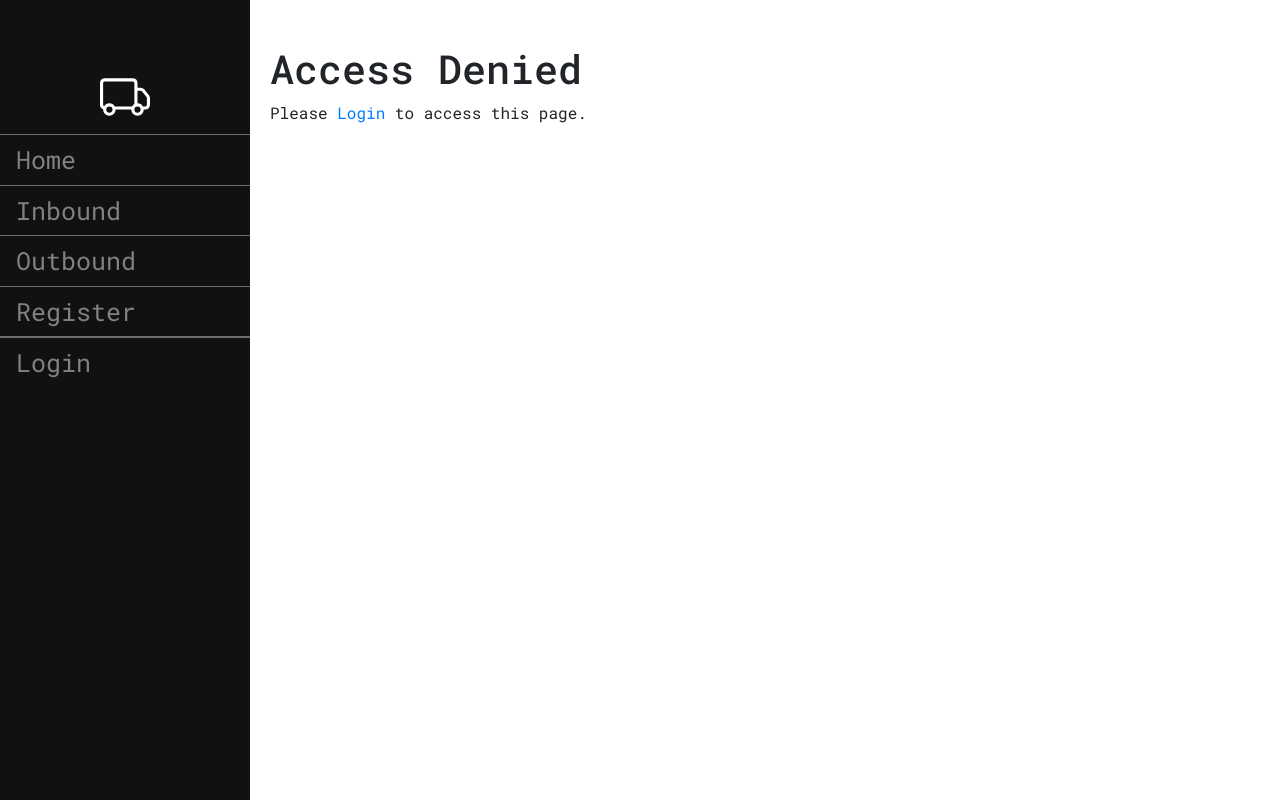
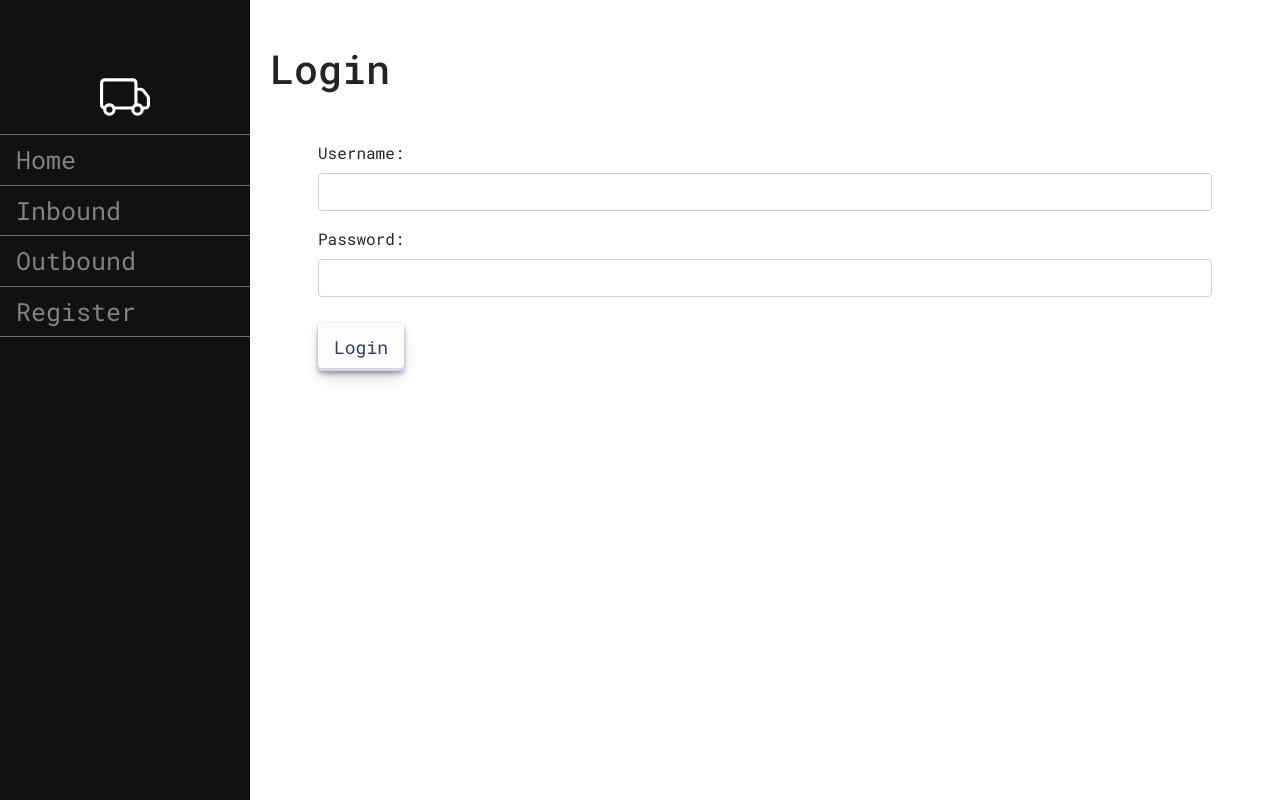
Before and after one commit to nabilkwan/djangoFirstProject, a Django app: page /home/ in a window 1280 px wide. Run offline with Django 5.2, Linux system fonts and the light colour scheme.

Commit message:
finished login but a bug in logout

```diff
--- a/DJango/storefront/main/templates/main/base.html
+++ b/DJango/storefront/main/templates/main/base.html
@@ -11,7 +11,7 @@
 
     <title>Artiselite{%block title%}Base{%endblock%}</title>
     <style type="text/css">
-        button:not(.homeButton):not(#sidenavToggle) {
+        button:not(.homeButton):not(#sidenavToggle){
             align-items: center;
             appearance: none;
             background-color: #FCFCFD;
@@ -42,16 +42,16 @@
             font-size: 18px;
         }
 
-        button:focus:not(.homeButton):not(#sidenavToggle) {
+        button:focus:not(.homeButton):not(#sidenavToggle){
             box-shadow: #D6D6E7 0 0 0 1.5px inset, rgba(45, 35, 66, 0.4) 0 2px 4px, rgba(45, 35, 66, 0.3) 0 7px 13px -3px, #D6D6E7 0 -3px 0 inset;
         }
 
-        button:hover:not(.homeButton):not(#sidenavToggle) {
+        button:hover:not(.homeButton):not(#sidenavToggle){
             box-shadow: rgba(45, 35, 66, 0.4) 0 4px 8px, rgba(45, 35, 66, 0.3) 0 7px 13px -3px, #D6D6E7 0 -3px 0 inset;
             transform: translateY(-2px);
         }
 
-        button:active:not(.homeButton):not(#sidenavToggle) {
+        button:active:not(.homeButton):not(#sidenavToggle){
             box-shadow: #D6D6E7 0 3px 7px inset;
             transform: translateY(2px);
         }
@@ -137,6 +137,10 @@
             cursor: pointer;
         }
 
+        #logoutButton{
+            margin-top:500px;
+        }
+
 
         @media screen and (min-width: 768px) {
             .sidenav {
@@ -169,16 +173,13 @@
         <div class="eachnav" ><a href="/outbound">Outbound</a></div>
         <div class="eachnav" id="bottomnav"><a href="/register">Register</a></div>
         {% if user.is_authenticated %}
-            <div class="eachnav">
+            <div class="eachnav" id="logoutButton">
                 <form method="post" action="{% url 'logout' %}">
                     {% csrf_token %}
-                    <button type="submit" class="btn btn-link">Logout</button>
+                    <a><button type="submit" class="sideButton">Logout</button></a>
                 </form>
             </div>
-        {% else %}
-            <div class="eachnav"><a href="{% url 'login' %}">Login</a></div>
         {% endif %}
-    </div>
     </div>
 
     <div id="content" name="content" class="main">
@@ -186,9 +187,24 @@
             {% block content %}
             {% endblock %}
         {% else %}
-            <h1>Access Denied</h1>
-            <p>Please <a href="{% url 'login' %}">Login</a> to access this page.</p>
-        {% endif %}
+        {% block login_form %}
+        <h1>Login</h1>
+        <div class="m-5">
+            <form method="POST" action="{% url 'login' %}" class="form-group">
+                {% csrf_token %}
+                <div class="form-group">
+                    <label for="id_username">Username:</label>
+                    <input type="text" name="username" class="form-control" required id="id_username">
+                </div>
+                <div class="form-group">
+                    <label for="id_password">Password:</label>
+                    <input type="password" name="password" class="form-control" required id="id_password">
+                </div>
+                <button type="submit" class="btn btn-success">Login</button>
+            </form>
+        </div>
+        {% endblock %}
+    {% endif %}
     </div>
 
     <script>
--- a/DJango/storefront/main/templates/main/inbound.html
+++ b/DJango/storefront/main/templates/main/inbound.html
@@ -10,12 +10,14 @@
 Choose Category for Inbound Items
 {%endblock%}
 {% block in_out_form %}
+    {% if user.is_authenticated %}
         <h2>Add Inbound Item</h2>
         <form action="/inbound/" method="post">
             {% csrf_token %}
             {{form.as_p}}
             <button type="submit">Add</button>
         </form>
+    {% endif %}
 {% endblock %}
 
 {% block table_url %}/inbound/table/{% endblock %}
--- a/DJango/storefront/main/templates/main/outbound.html
+++ b/DJango/storefront/main/templates/main/outbound.html
@@ -9,12 +9,14 @@
 {% endblock %}
 
 {% block in_out_form %}
+    {% if user.is_authenticated %}
     <h2>Add Outbound Item</h2>
     <form action="/outbound/" method="post">
         {% csrf_token %}
         {{form.as_p}}
         <button type="submit">Add</button>
     </form>
+    {% endif %}
 {% endblock %}
 
 {% block table_url %}/outbound/table/{% endblock %}
--- a/DJango/storefront/main/urls.py
+++ b/DJango/storefront/main/urls.py
@@ -1,4 +1,4 @@
-from django.urls import path
+from django.urls import path, include
 from . import views
 
 urlpatterns = [
@@ -16,4 +16,7 @@ urlpatterns = [
 
     path("item/<int:id>", views.item, name="item"), # /item/
     path('get_inventory_data/', views.get_inventory_data, name='get_inventory_data'), #get data for graph
+    path('', include("django.contrib.auth.urls")),
+    path('logout/', views.logout_view, name='logout'),
+
 ]
--- a/DJango/storefront/main/views.py
+++ b/DJango/storefront/main/views.py
@@ -3,16 +3,32 @@ from django.db import transaction
 from django.db.models import Sum
 from django.db.models.functions import ExtractMonth
 from django.http import JsonResponse, HttpResponseBadRequest
+from django.contrib.auth.forms import AuthenticationForm
 from .models import Item, Inbound, Category, Outbound
 from .forms import InboundForm, OutboundForm, InboundEditForm, OutboundEditForm
+from functools import wraps
 from datetime import datetime
+from django.contrib.auth import logout
+from django.views.decorators.http import require_http_methods
 
 # Create your views here.
 
+def unauthenticated_user(view_func):
+    @wraps(view_func)
+    def wrapper_func(request, *args, **kwargs):
+        if request.user.is_authenticated:
+            return view_func(request, *args, **kwargs)
+        else:
+            return render(request, 'main/base.html')
+    return wrapper_func
+
+def login_form(request):
+    return {'form': AuthenticationForm()} if not request.user.is_authenticated else {}
 
 def home(request):
     return render(request, "main/home.html")
 
+@unauthenticated_user
 def inventory_operation(request, operation): #create inbound/outbound transaction
     if operation not in ['inbound', 'outbound']:
         return HttpResponseBadRequest("Invalid operation")
@@ -72,6 +88,7 @@ def inventory_table(request, operation, id):
 
     return render(request, template, context)
 
+@unauthenticated_user
 def update_record(request, operation):
     if operation not in ['inbound', 'outbound']:
         return HttpResponseBadRequest("Invalid operation")
@@ -93,6 +110,7 @@ def update_record(request, operation):
 
     return HttpResponseBadRequest("Invalid request method")
 
+@unauthenticated_user
 def delete_record(request, operation):
     if operation not in ['inbound', 'outbound']:
         return HttpResponseBadRequest("Invalid operation")
@@ -168,3 +186,8 @@ def get_inventory_data(request):
         'inbound': inbound_result,
         'outbound': outbound_result
     })
+
+@require_http_methods(["GET", "POST"])
+def logout_view(request):
+    logout(request)
+    return render(request, 'main/logout.html')
--- a/DJango/storefront/storefront/settings.py
+++ b/DJango/storefront/storefront/settings.py
@@ -129,6 +129,6 @@ DEFAULT_AUTO_FIELD = 'django.db.models.BigAutoField'
 
 CRISPY_TEMPLATE_PACK='bootstrap5'
 
-LOGIN_REDIRECT_URL = "/home"
+LOGIN_REDIRECT_URL = '/home'
 LOGIN_URL = "/login/"
 LOGOUT_REDIRECT_URL ="/"
--- a/DJango/storefront/storefront/urls.py
+++ b/DJango/storefront/storefront/urls.py
@@ -17,15 +17,13 @@ Including another URLconf
 from django.contrib import admin
 from django.urls import path, include
 from register import views as v
-from register.views import logout_view
 from django.contrib.auth import views as auth_views
 
 urlpatterns = [
     path('admin/', admin.site.urls),
     path('', include("main.urls")),
-    path('register/', v.register, name="register"),
+    path('register/', v.register, name='register'),
     path('', include("django.contrib.auth.urls")),
-    path('logout/', logout_view, name='logout'),
 ]
 
 # start
```
Also changed, not shown: DJango/storefront/main/templates/main/logout.html (added, +7 -0 lines), DJango/storefront/register/templates/register/register.html (+4 -3 lines), DJango/storefront/register/views.py (+7 -7 lines), DJango/storefront/db.sqlite3.
